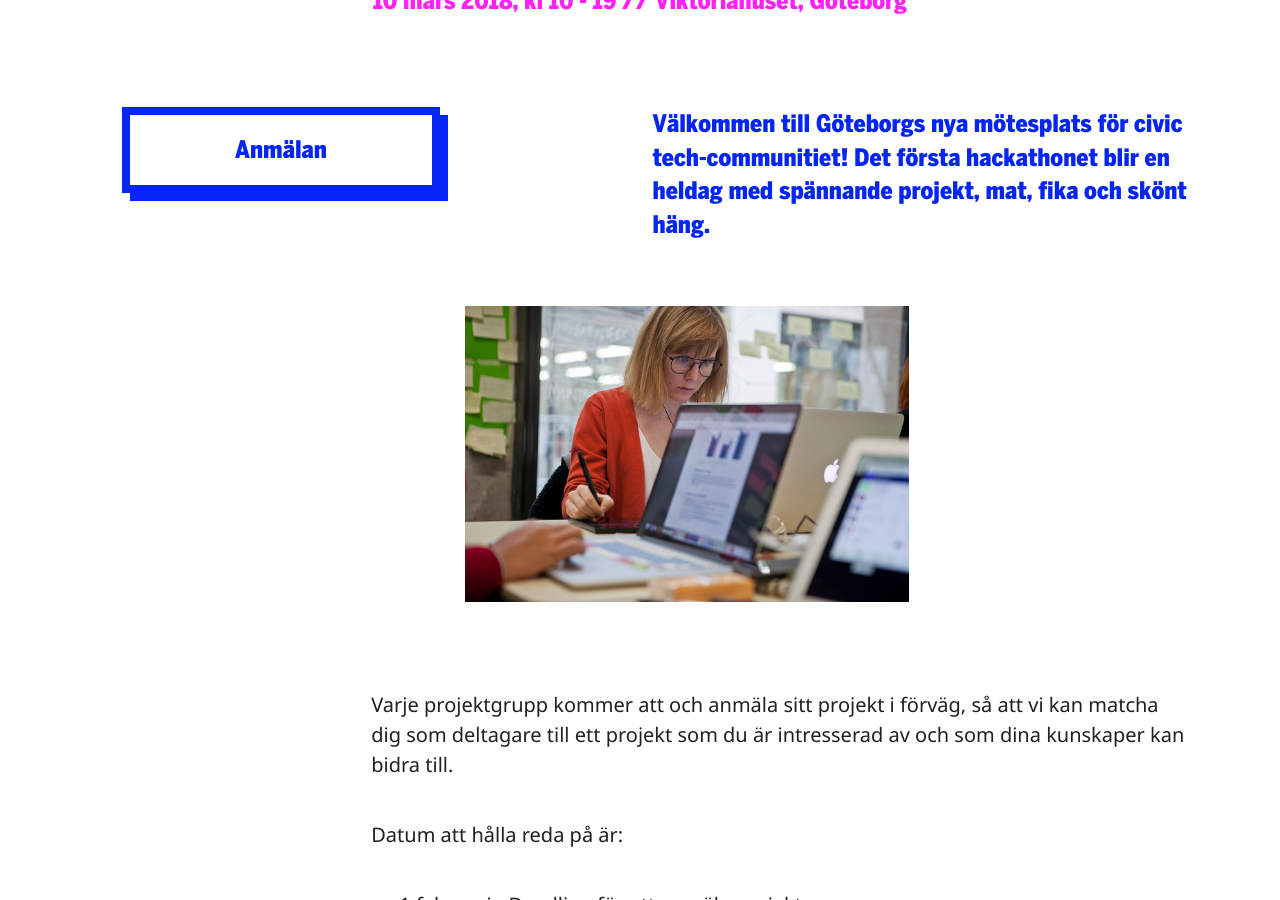
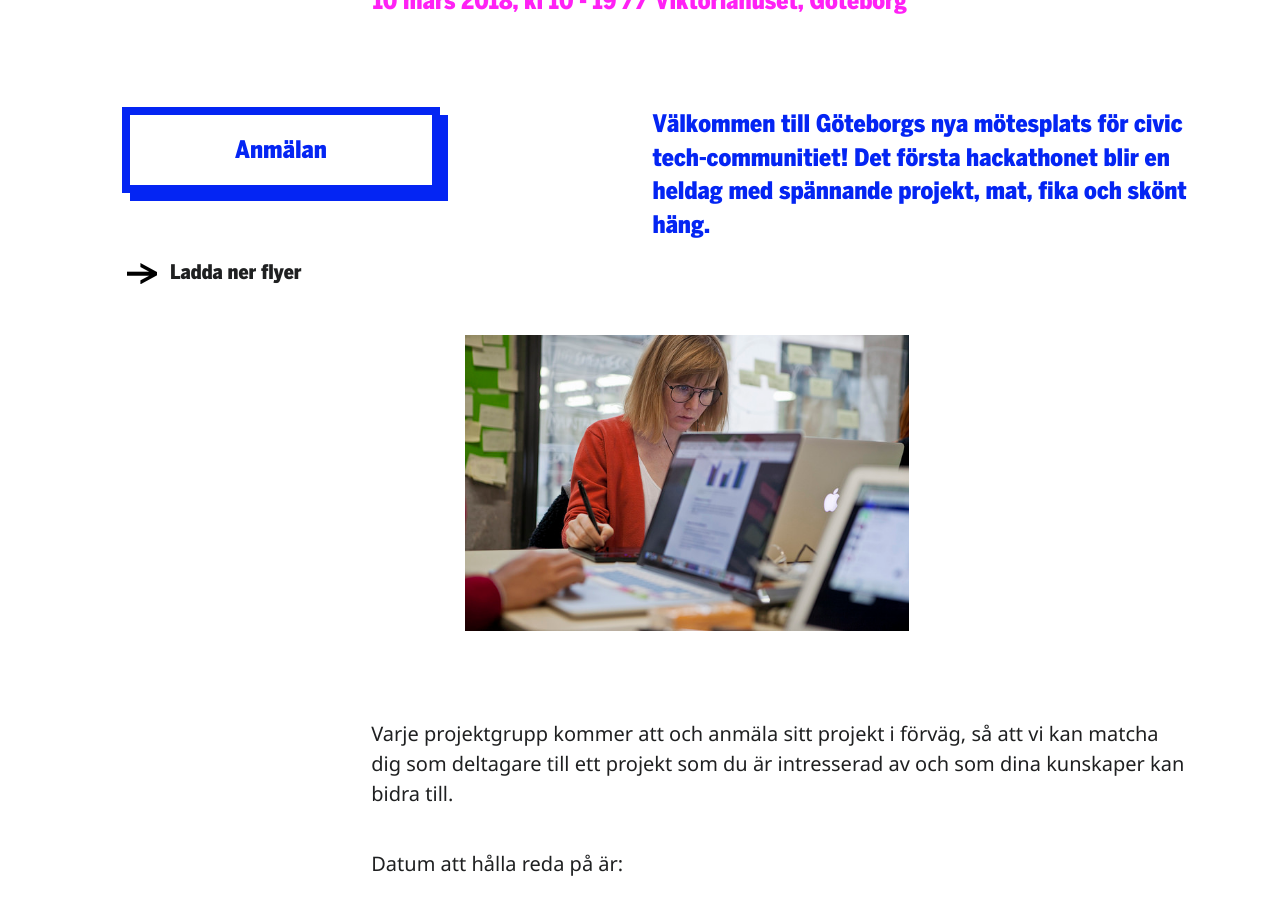
Before and after one commit to civictechsweden/civictech.se, a Jekyll site: the page built from _hackathons/hackathon-1.md, in a window 1280 px wide and 900 px high, scrolled down 387 px. Built offline with Jekyll 4.4.1, drawn with Linux system fonts in a browser that asks for light colours; nearby versions of some CDN libraries.

Commit message:
Updated Hackathon 1

```diff
--- a/_hackathons/hackathon-1.md
+++ b/_hackathons/hackathon-1.md
@@ -8,6 +8,9 @@ links:
 - title: Anmälan
   url: https://www.eventbrite.com/e/civictechgbg-hackathon-1-tickets-39479679785
   style: button
+- title: Ladda ner flyer
+  url: "/uploads/civictechgbg%20flyer%20hackathon%201.pdf"
+  style:
 excerpt: 'Hackathon #1 för Civic Tech-communitiet i Göteborg'
 ingress-text: Välkommen till Göteborgs nya mötesplats för civic tech-communitiet!
   Det första hackathonet blir en heldag med spännande projekt, mat, fika och skönt
```
